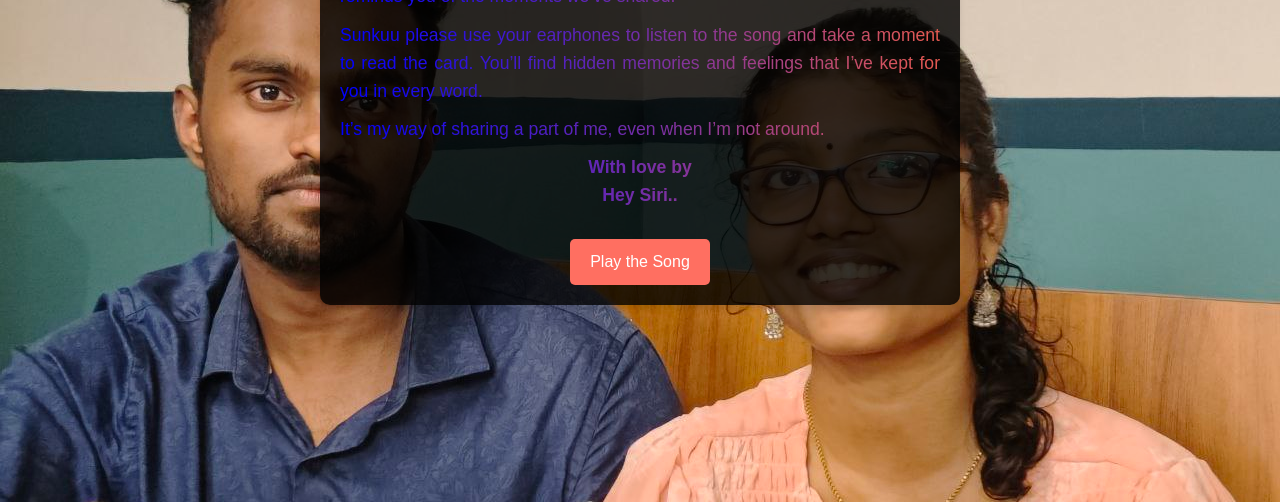
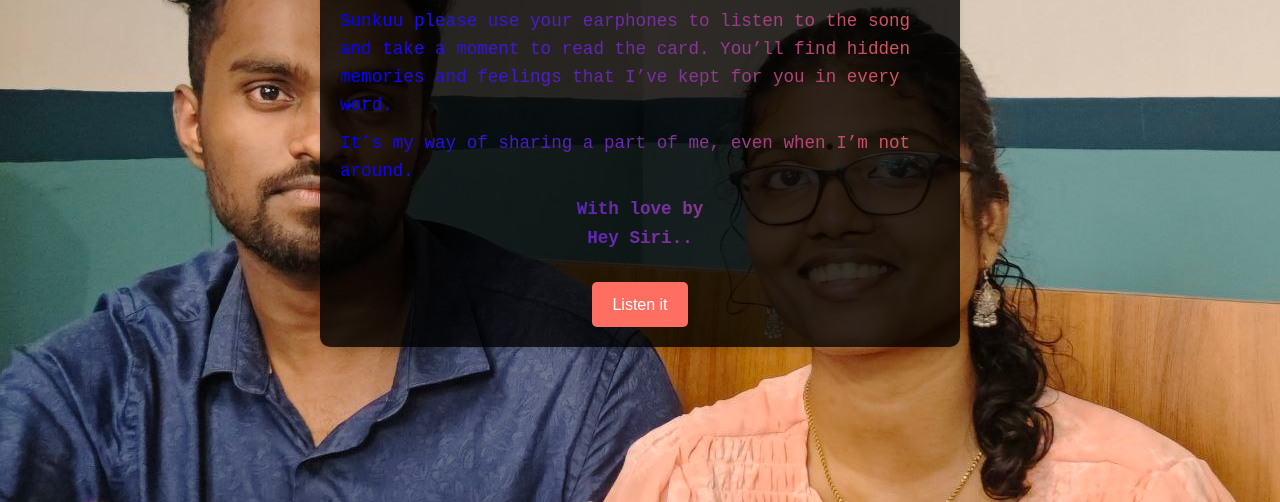
Before and after one commit to SREERAJSR/BREAK_THROUGH, a plain HTML site: page index.html in a window 1280 px wide. Shown: the part 338-840 px from the top of the page. Drawn offline with Linux system fonts and the light colour scheme.

Commit message:
comments audio feature and some lines

```diff
--- a/index.html
+++ b/index.html
@@ -51,6 +51,8 @@
             margin: 10px 0;
             text-align: justify;
             background: linear-gradient(to right, blue, #e65a50);
+            font-family: 'Courier New', Courier, monospace;
+            text-align: start;
             /* Apply gradient */
             -webkit-background-clip: text;
             /* Clip the background to text */
@@ -100,16 +102,17 @@
 <body>
     <div class="container">
         <h1>Dear <span style="color: #e65a50;">Sunkudu,</span></h1>
-        <audio id="song" src="./song.mp3" preload="auto"></audio>
+        <!-- <audio id="song" src="./song.mp3" preload="auto"></audio> -->
+        <!-- <p><b style = "font-family: monospace; text-transform: uppercase;">Click anywhere on the screen to start/stop  your fav song...</b></p> -->
         <p>This perfume is a small piece of me, and every time you smell it, I hope it reminds you of the moments we’ve
             shared.</p>
         <p>Sunkuu please use your earphones to listen to the song and take a moment to read the card. You’ll find hidden
             memories and feelings that I’ve kept for you in every word.</p>
-        <p>It’s my way of sharing a part of me, even when I’m not around.</p>
+        <p >It’s my way of sharing a part of me, even when I’m not around.</p>
         <p style="text-align: center;"><b>With love by <br> Hey Siri..</b></p>
-        <a href="https://music.youtube.com/watch?v=8gPO7jbEjtY" target="_blank">Play the Song</a>
+        <a  id="button" href="https://music.youtube.com/watch?v=8gPO7jbEjtY"  target="_blank">Listen it</a>
     </div>
-
+<!--
     <script>
         // Get the audio element
         const audio = document.getElementById('song');
@@ -133,6 +136,13 @@
             toggleAudio();  // Call the function to toggle play/pause
         });
     </script>
+
+    <script>
+        document.getElementById('button').addEventListener('click',()=>{
+            if(isPlaying)
+            audio.pause()
+        })
+    </script> -->
 </body>
 
 </html>
```
